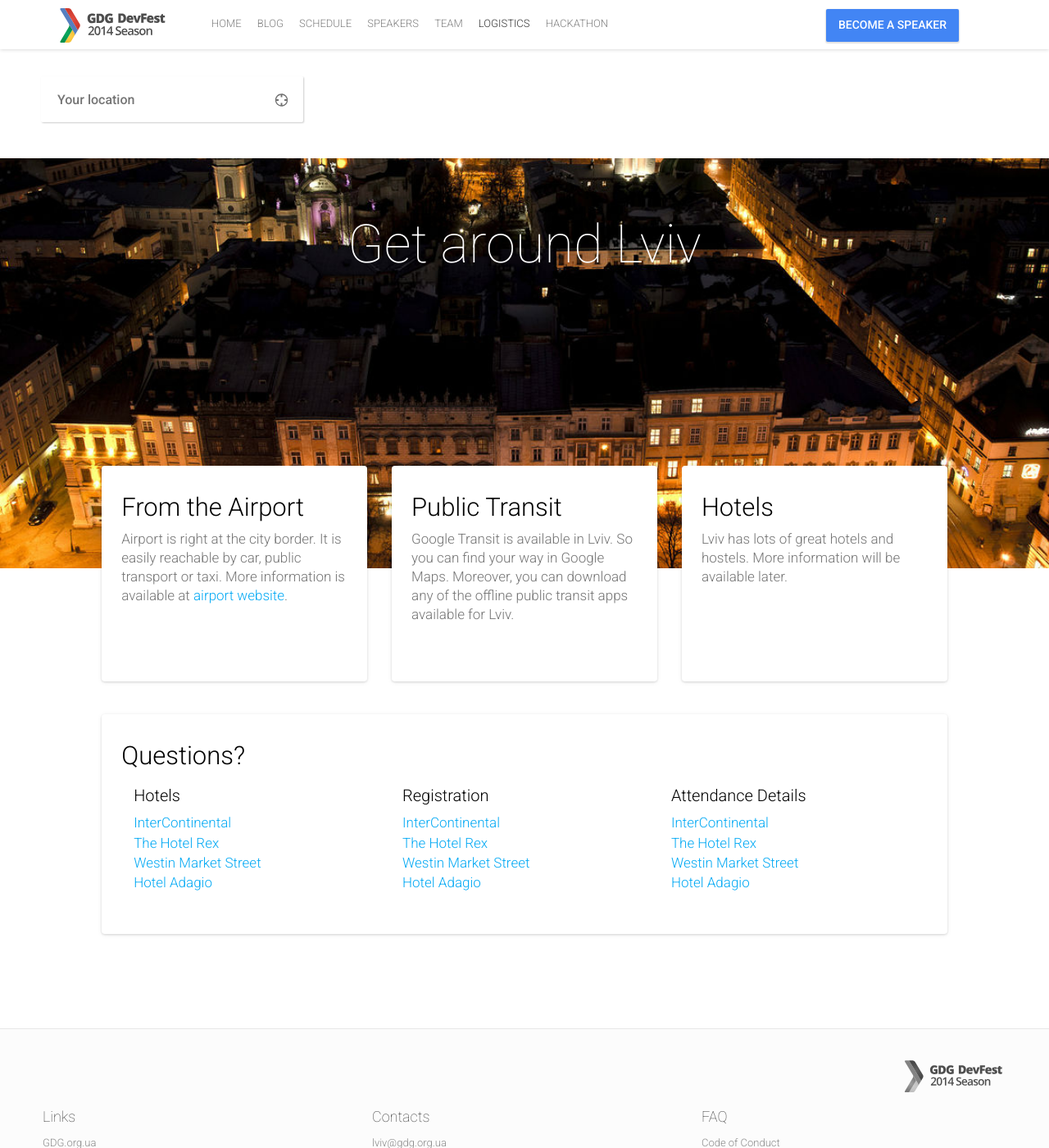
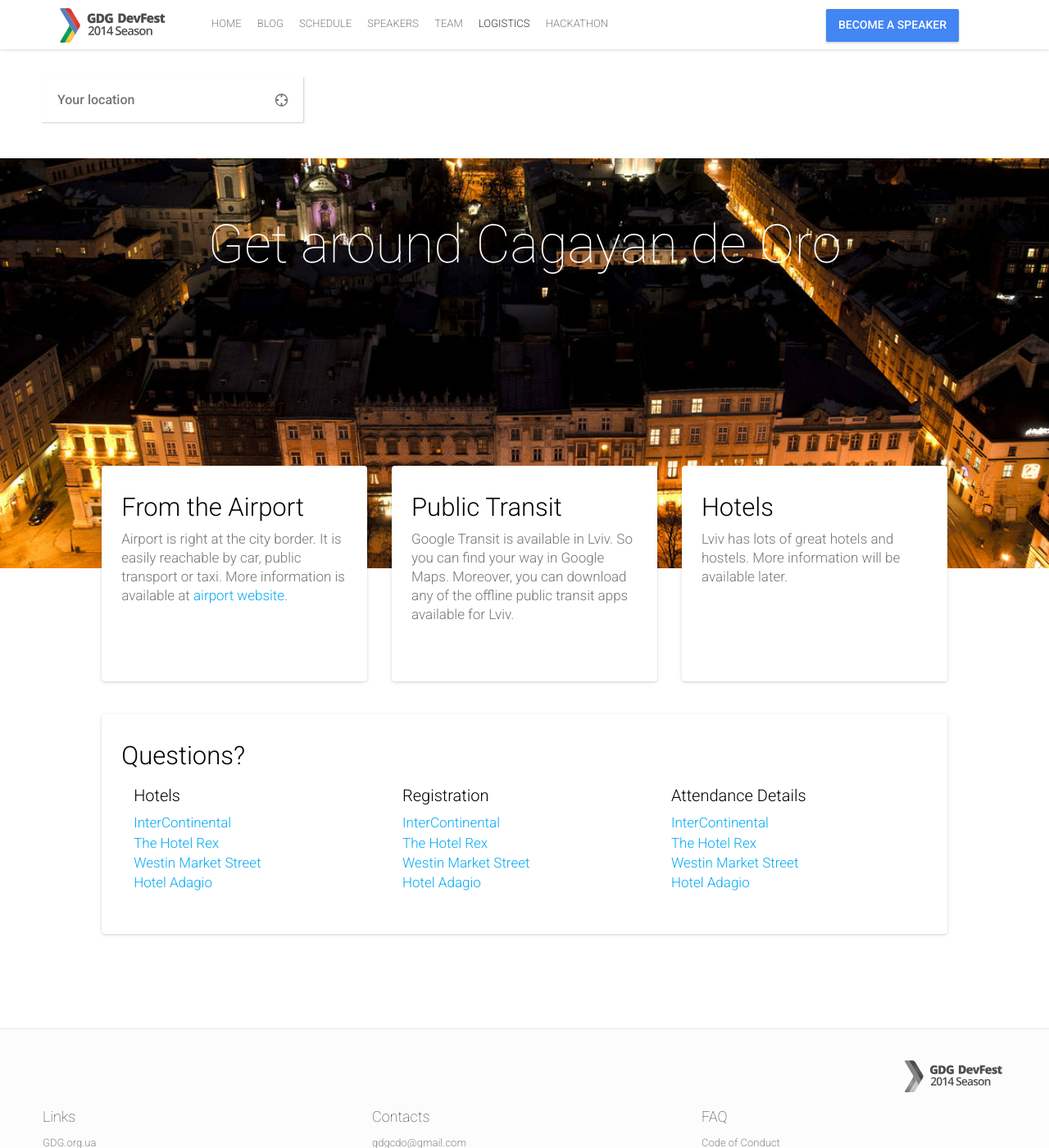
Before and after one commit to gdgcdo/devfestcdo, a Jekyll site: the page built from logistics.html, in a window 1280 px wide and 1400 px high, scrolled down 814 px. Shown: the whole window at 82% size. Built offline with Jekyll 4.4.1, drawn with Linux system fonts in a browser that asks for light colours; nearby versions of some CDN libraries; comment, search, counter and statistics services are not loaded.

Commit message:
Updated config

```diff
--- a/_config.yml
+++ b/_config.yml
@@ -85,8 +85,8 @@
 
 # Location Block
 locationBlockTitle: "Location"
-eventLocationName: "Conference Hall"
-eventLocationLink: "http://cabinet.kinopalace.lviv.ua/showtimes/"
+eventLocationName: "Theatre"
+eventLocationLink: "http://www.cu.edu.ph/"
 eventStreetAddress: "Corrales/Osmena Avenue"
 eventAddressLocality: "Cagayan de Oro"
 eventAddressLocalityRegion: "Misamis Oriental"
@@ -170,8 +170,8 @@
 # Footer
 socialLinks:
  - {link: "https://plus.google.com/b/102444623953913144164", icon: "google-plus"}
- - {link: "https://twitter.com/intent/user?screen_name=GDGLviv", icon: "twitter"}
- - {link: "https://facebook.com/GDGLviv", icon: "facebook"}
+ - {link: "https://twitter.com/intent/user?screen_name=gdgcdo", icon: "twitter"}
+ - {link: "https://facebook.com/gdgcdo", icon: "facebook"}
  - {permalink: "/feed.xml", icon: "rss"}
 footerBlocks:
  -
@@ -182,7 +182,7 @@
  -
   title: "Contacts"
   links:
-   - {link: "mailto:lviv@gdg.org.ua", text: "lviv@gdg.org.ua"}
+   - {link: "mailto:gdgcdo@gmail.com", text: "gdgcdo@gmail.com"}
  -
   title: "FAQ"
   links:
@@ -191,7 +191,7 @@
 # Blog
 blogTitle: "Latest news"
 blogCommentsEnabled: true
-discusShortName: "devfestua"
+discusShortName: "devfestcdo"
 
 # Speakers List Block
 showSessions: true
@@ -213,7 +213,7 @@
 
 # Logistics Direction Details Block
 directionDetailsImage: "direction-details.jpg"
-directionDetailsTitle: "Get around Lviv"
+directionDetailsTitle: "Get around Cagayan de Oro"
 directionDetailsCards:
  - {title: "From the Airport", information: 'Airport is right at the city border. It is easily reachable by car, public transport or taxi. More information is available at <a href="http://lwo.aero/en/transport">airport website</a>.'}
  - {title: "Public Transit", information: 'Google Transit is available in Lviv. So you can find your way in Google Maps. Moreover, you can download any of the offline public transit apps available for Lviv.'}
@@ -243,43 +243,3 @@
      - {link: "https://plus.google.com/b/102444623953913144164", text: "The Hotel Rex"}
      - {link: "https://plus.google.com/b/102444623953913144164", text: "Westin Market Street"}
      - {link: "https://plus.google.com/b/102444623953913144164", text: "Hotel Adagio"}
-
-# Hackathon
-hackathonTitle: "Hackathon"
-enableHackathon: true
-
-# Hackathon About Block
-aboutHackathonTitle: "Meet our themes"
-hackathonRows:
- - {title: "Android Wear", image: "hackathon-0.png", details: "The front doors will be locked because this is after hours, please park behind the building and come to the door nearest the parking lot.<br><br>Our last meeting showed that there was a lot of interest in Android Wear so we decided to put on an Android Wear Hackathon to see what you could come up with! We realize that this is pretty short notice so we hope you can help us spread the word! There will be pizza, prizes and a great group of geeks to spend the evening coding with! Even if you don't have an app idea come on in and lend a hand to someone else or maybe find inspiration once you're here!"}
- - {title: "Google Glass", image: "hackathon-1.png", details: "We love wearable computing especially Google Glass for which we want to gather the break up community in order to boost innovation.<br><br>Coding an app on Google Glass needs its Rockstar Dev : the team needs a fast learner with solid skills on Android. He knows his way around Android SDK, already checked the Glass Developement Kit (GDK) quick start guide allowing him to jump start developing an app for Glass.The Designer has the hard task to build the visual identity from the ground up, he has strong UX knowledge and a deep understanding of the new rules set by the Glass. His design skills give him the credibility to decide the most effective UI and the most compelling Glass experience."}
- - {title: "Polymer", image: "hackathon-2.png", details: "Polymer is a library that introduces web components. Web components are small elements on a page that can be extended and incorporated in web applications. The result is an increase in productivity.<br><br>We used Polymer mainly to explore the concept of web components. The transition of Google to material design was also a factor.While the library was never touched by the team, it still was painless to wireframe the application. Later on we incorporated some Polymer components in the design. We didn’t use the full potential of Polymer because of the limited time."}
-
-# Hackathon Judges Block
-judgesImage: "judges.jpg"
-judgesTitle: "Judges"
-
-# Hackathon Prizes Block
-prizesTitle: "Prizes"
-prizes:
- - {title: "2nd Place", image: "prize-2.png", info: "Amazing Moto 360"}
- - {title: "1nd Place", image: "prize-1.png", info: "Nexus 5 with pre-installed Android L"}
- - {title: "3nd Place", image: "prize-3.png", info: "Useful Chromecast"}
-
-# Hackathon Location Block
-hackathonLocationBlockTitle: "Location"
-hackathonLocationName: "Communa"
-hackathonLocationLink: "http://communa.net.ua/"
-hackathonStreetAddress: "1 Halytska St"
-hackathonAddressLocality: "Lviv"
-hackathonAddressLocalityRegion: "Lvivska"
-hackathonPostalCode: "79000"
-hackathonAddressCountry: "Ukraine"
-hackathonTimeTitle: "Hack through"
-hackathonStartTime: "2014-10-24T10:00"
-hackathonDoorTime: "09:00"
-hackathonEndTime: "2014-10-25T00:00"
-viewOnMap: "View on Google Maps"
-hackathonPlaceCoordinates: "49.840999, 24.031144"
-hackathonMapCenterCoordinates: "49.840696, 24.028754"
-hackathonMapMobileCenterCoordinates: "49.841639, 24.031182"
```
